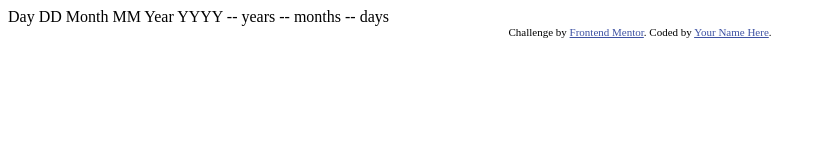
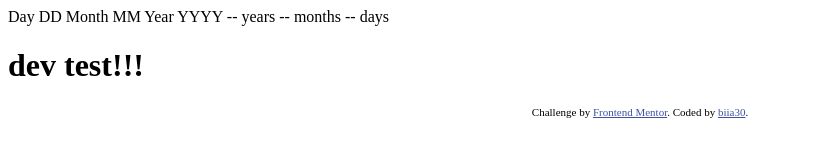
Before and after one commit to biia30/age-calculator-app-main, a plain HTML site: page age-calculator-app-main/index.html in a window 1280 px wide. Shown: the whole page, without its empty margins (0-824 px from the left). Drawn offline with Linux system fonts and the light colour scheme.

Commit message:
dev commit

```diff
--- a/age-calculator-app-main/index.html
+++ b/age-calculator-app-main/index.html
@@ -29,9 +29,11 @@
   -- months
   -- days
 
+  <h1>dev test!!!</h1>
+
   <div class="attribution">
     Challenge by <a href="https://www.frontendmentor.io?ref=challenge" target="_blank">Frontend Mentor</a>.
-    Coded by <a href="#">Your Name Here</a>.
+    Coded by <a href="#">biia30</a>.
   </div>
 </body>
 </html>
```
